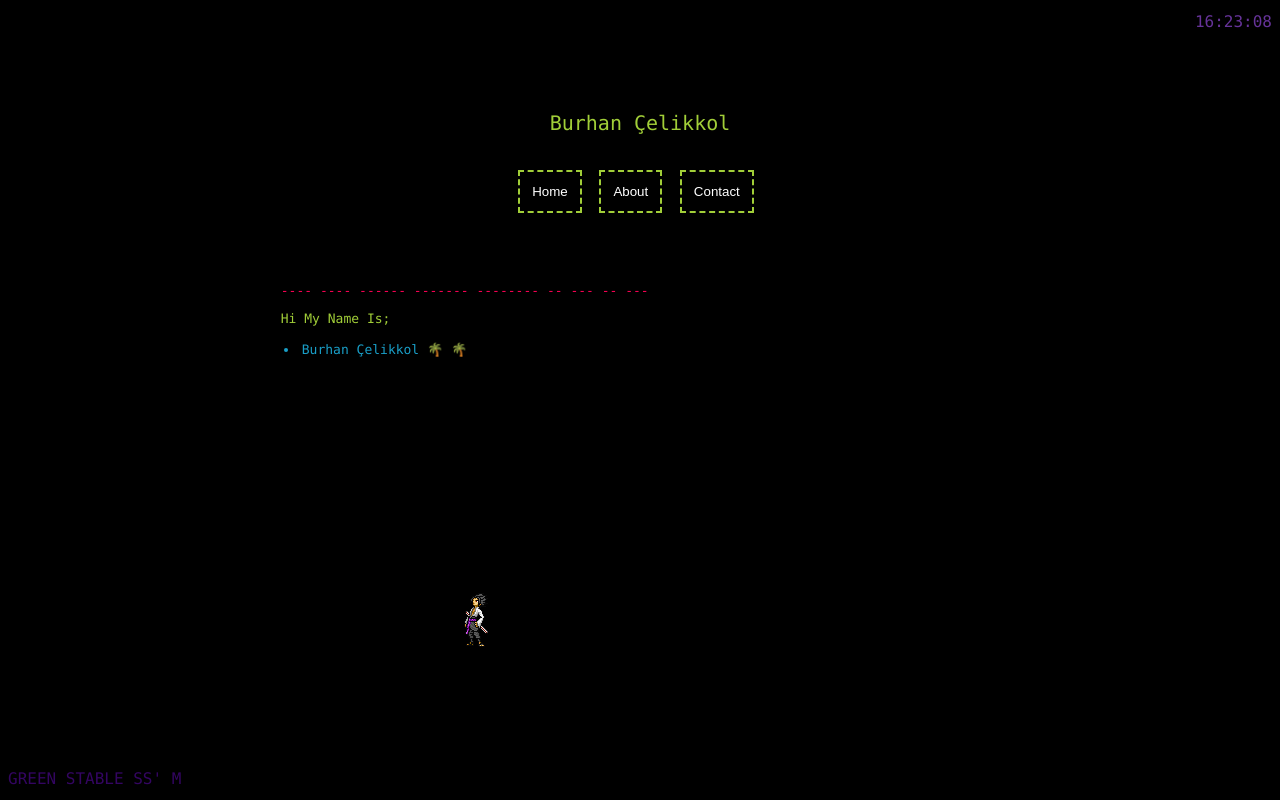
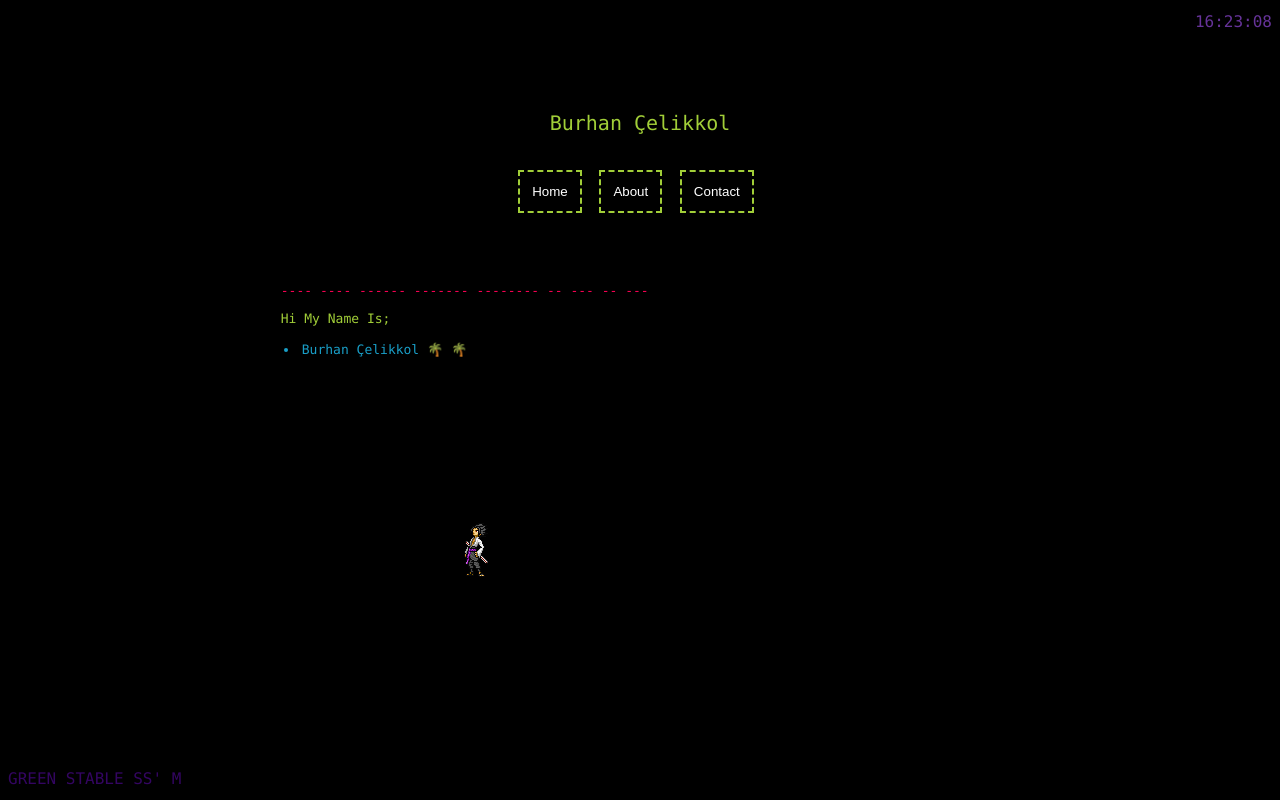
Before and after one commit to burhanclkkl/burhanclkkl.github.io, a plain HTML site: page index.html in a window 1280 px wide. Drawn offline with Linux system fonts and the light colour scheme.

Commit message:
Update green.css

```diff
--- a/green.css
+++ b/green.css
@@ -103,7 +103,3 @@ a {
     align-items: center;
 
 }
-.gif .img {
-    bottom: 150px;
-    position: fixed;
-}
```
